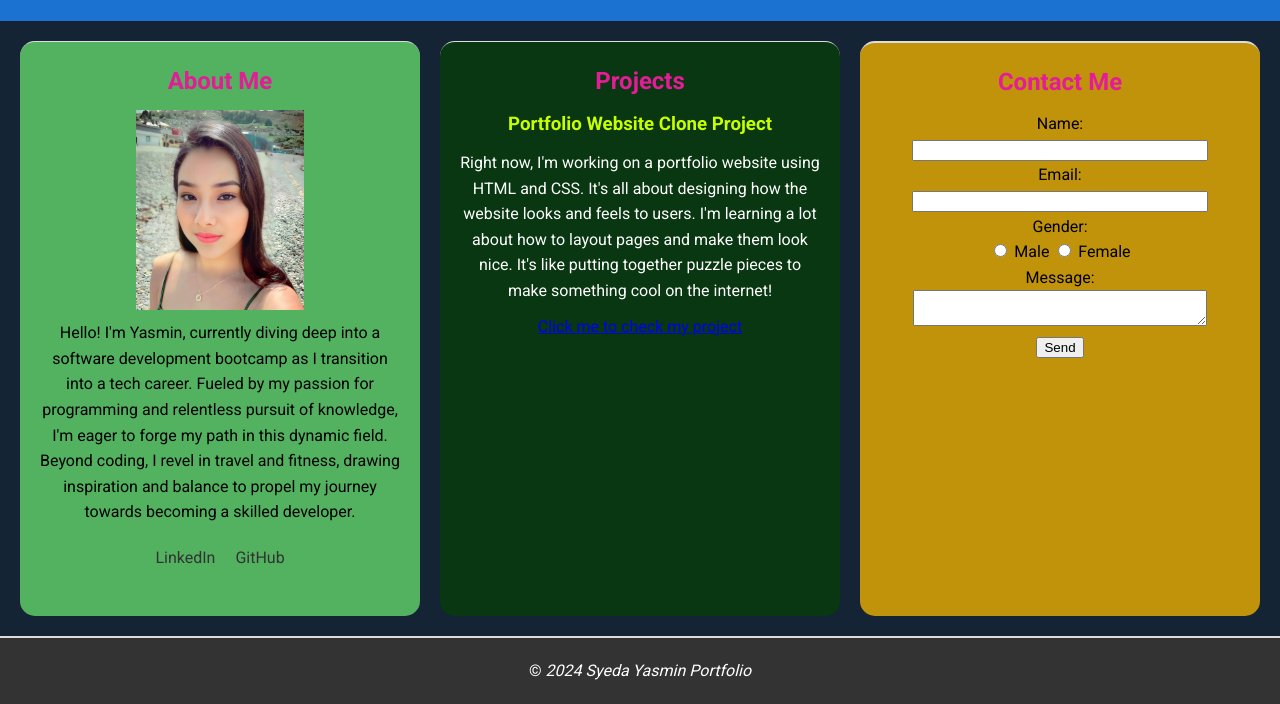
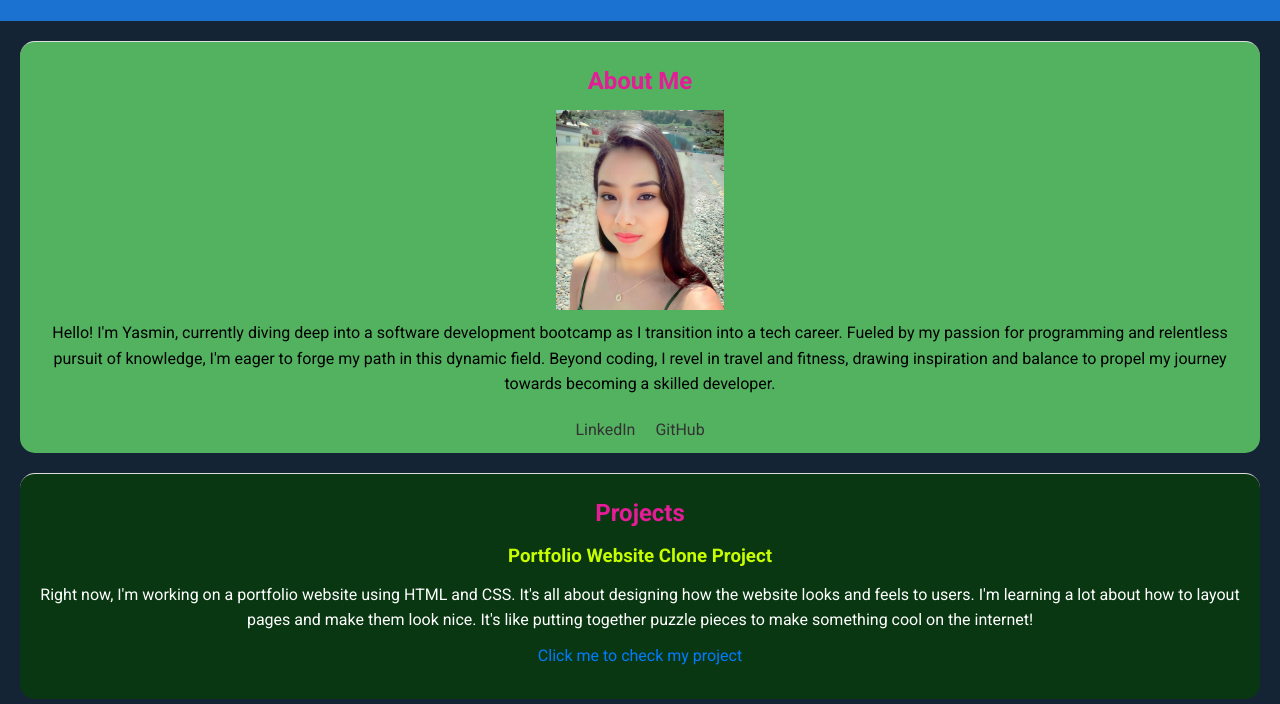
Before and after one commit to syasminire23/Portfolio-Clone-Project, a plain HTML site: page index.html in a window 1280 px wide. Shown: the part 96-800 px from the top of the page. Drawn offline with Linux system fonts and the light colour scheme.

Commit message:
Update style.css

```diff
--- a/style.css
+++ b/style.css
@@ -14,9 +14,6 @@ body {
     font-family: 'Roboto', sans-serif; /* Applying Roboto font to the entire body */
     line-height: 1.6;
     background-color: #152434; /* Updated body background color */
-    display: grid; /* Use CSS Grid for layout */
-    grid-template-rows: auto 1fr auto; /* Header, main content, footer */
-    min-height: 100vh; /* Ensure the body fills the viewport height */
 }
 
 /* Header styles */
@@ -50,9 +47,6 @@ header nav ul li a:hover {
 
 /* Main content styles */
 main {
-    display: grid;
-    grid-template-columns: repeat(3, 1fr); /* Three column layout */
-    gap: 20px;
     padding: 20px;
 }
 
@@ -65,6 +59,7 @@ section {
     border-radius: 15px; /* Rounded corners */
     opacity: 0; /* Initially transparent */
     animation: fadeIn 0.4s ease-in-out forwards; /* Fade-in animation with a duration of 0.4 seconds */
+    margin-bottom: 20px; /* Add margin between sections */
 }
 
 h1 {
@@ -89,7 +84,6 @@ p {
     /* Targeting the about section */
     background-color: #6ae470bd; /* Updated background color for the about section */
     padding-bottom: 10px; /* Added padding to the bottom */
-
 }
 
 #about .about-content img {
@@ -148,6 +142,17 @@ footer {
     color: #007bff; /* Blue color on hover */
 }
 
+/* Style for project link */
+#projects a {
+    color: #007bff; /* Blue color for the link */
+    text-decoration: none; /* Remove underline */
+    transition: color 0.3s; /* Smooth transition for color change */
+}
+
+#projects a:hover {
+    color: #ff7b00; /* Orange color on hover */
+}
+
 /* Fade-in animation */
 @keyframes fadeIn {
     from {
```
